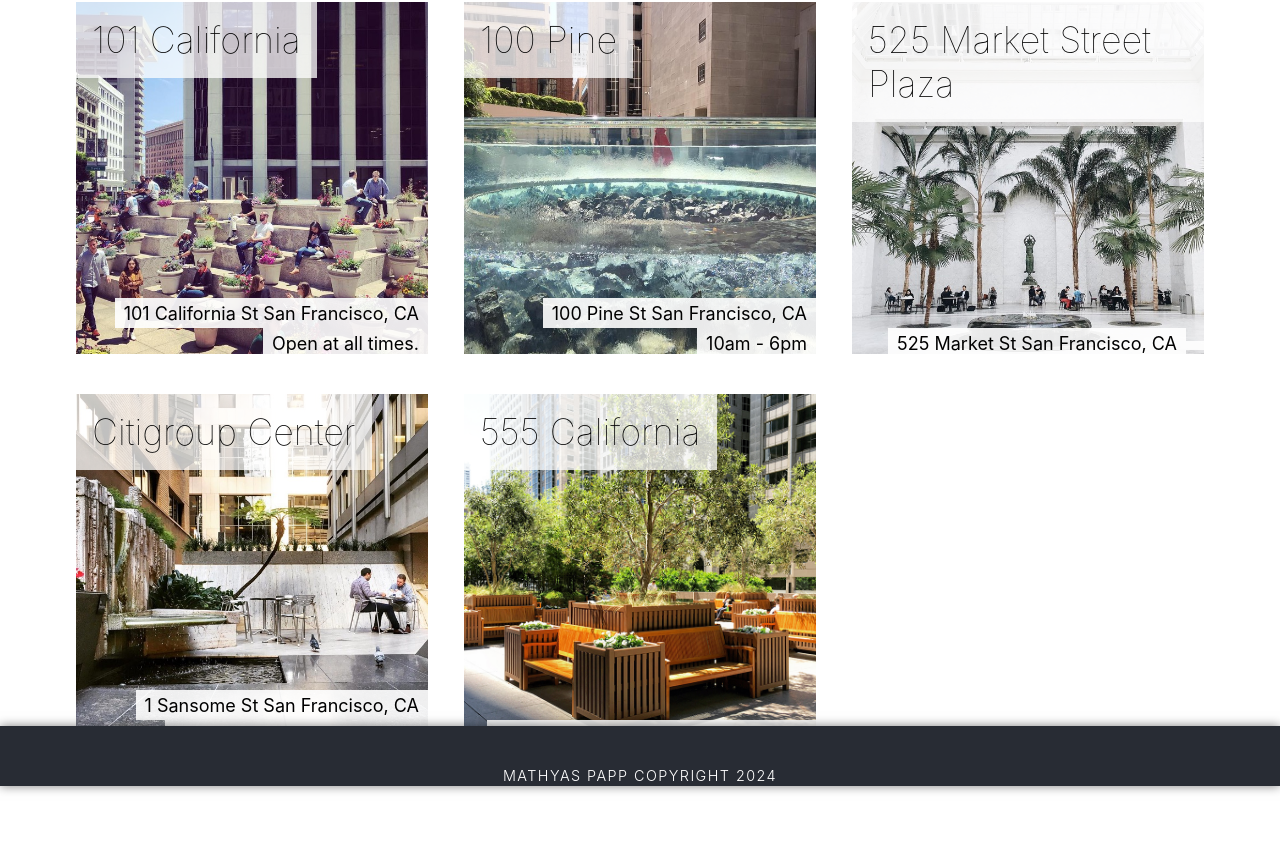
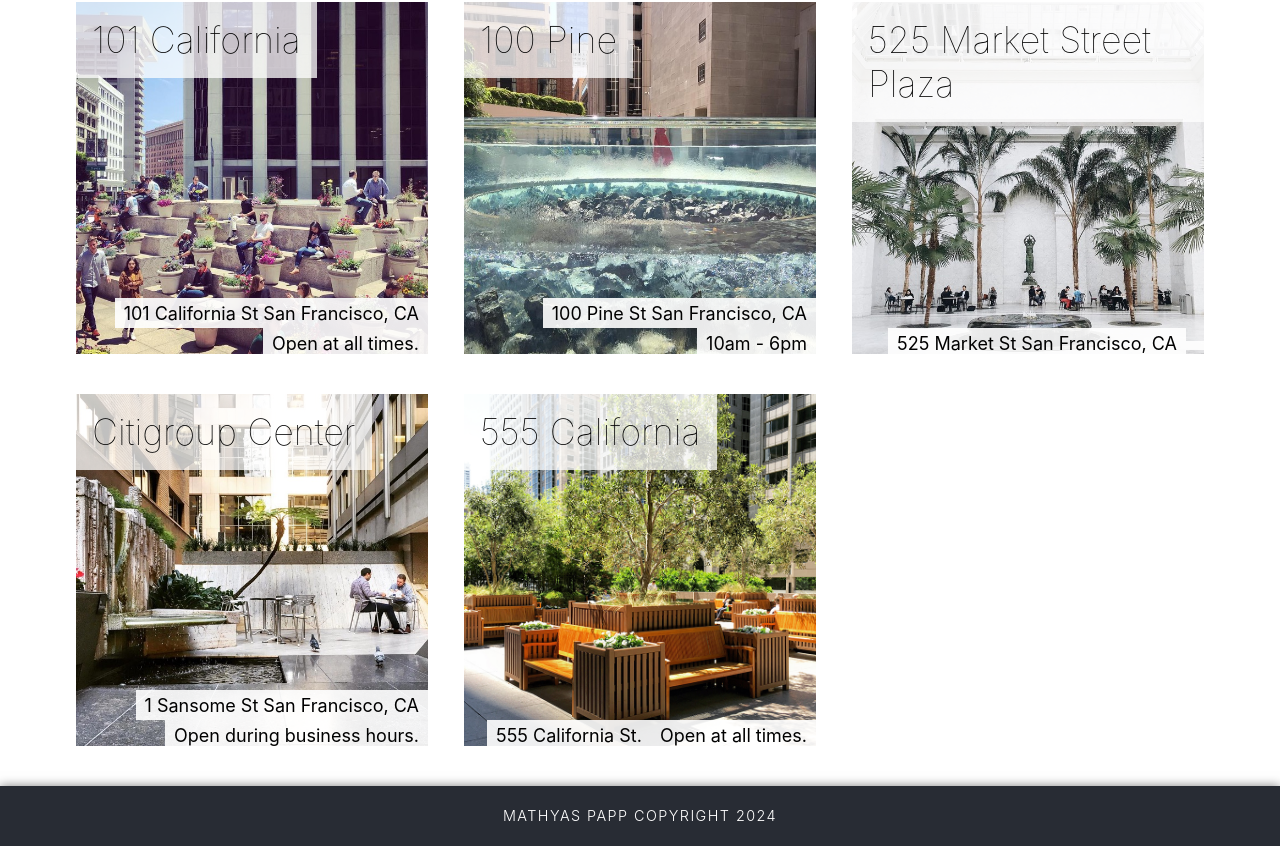
Before and after one commit to mathyasp/react-tutorial, a React (Create React App) app: page / in a window 1280 px wide. Shown: the part 982-1828 px from the top of the page. Before the commit the page ends 1788 px from the top, so only its background shows below. Built offline with nearby package versions, Linux system fonts and the light colour scheme.

Commit message:
implemented styling for a sticky footer

```diff
--- a/src/components/App/App.css
+++ b/src/components/App/App.css
@@ -37,6 +37,16 @@
   }
 }
 
+.App {
+  display: flex;
+  flex-direction: column;
+  min-height: 100vh;
+}
+
+.App .App-content {
+  flex: 1 0 auto;
+}
+
 @media screen and (max-width: 480px) {
   .POPOSList-grid {
     grid-template-columns: 1fr;
--- a/src/components/App/App.js
+++ b/src/components/App/App.js
@@ -6,8 +6,10 @@ import Footer from '../Footer';
 function App() {
   return (
     <div className='App'>
-      <NavBar />
-      <Outlet />
+      <div className='App-content'>
+        <NavBar />
+        <Outlet />
+      </div>
       <Footer />
     </div>
   );
--- a/src/components/Footer/Footer.css
+++ b/src/components/Footer/Footer.css
@@ -2,7 +2,6 @@
   background-color: #282c34;
   color: white;
   text-align: center;
-  padding: 20px;
   width: 100%;
   height: 60px;
   line-height: 60px;
@@ -12,8 +11,7 @@
   text-transform: uppercase;
   z-index: 100;
   box-shadow: 0px 0px 10px 0px rgba(0, 0, 0, 0.5);
-  position: absolute;
-  bottom:0;
+  flex-shrink: 0;
 }
 
 @media screen and (max-width: 480px) {
```
